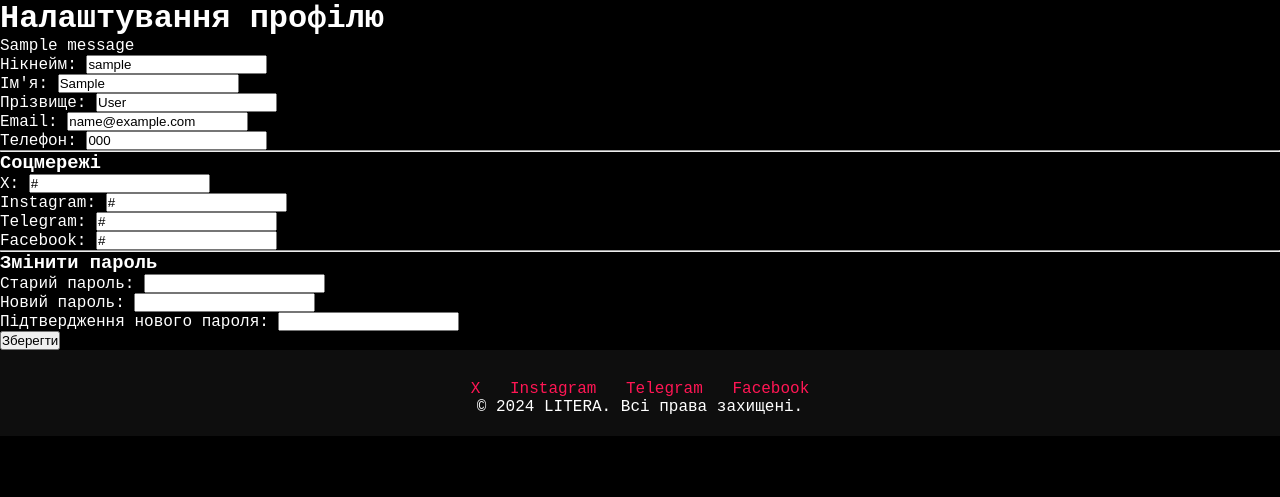
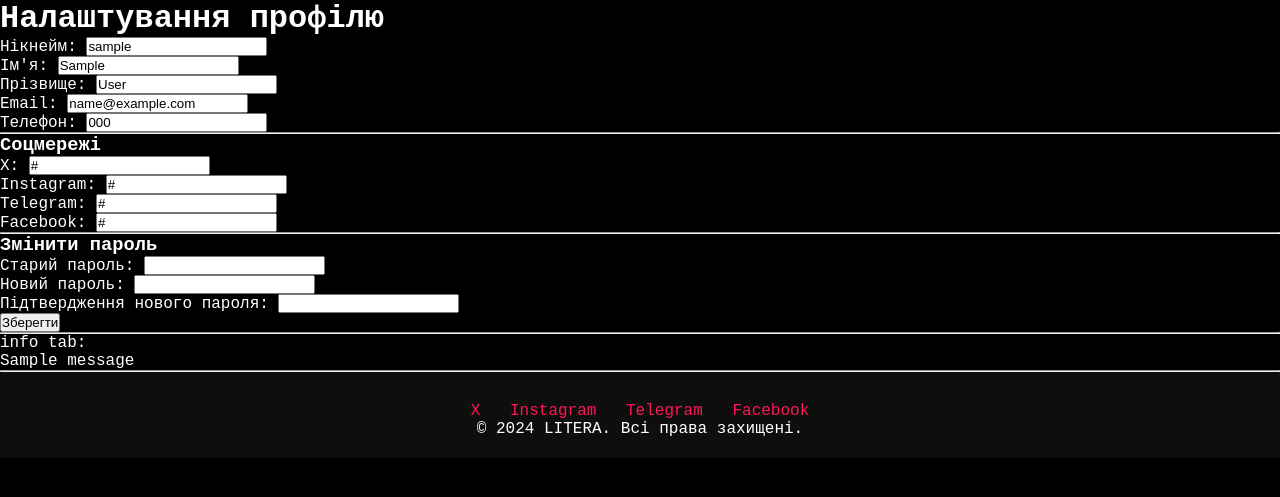
Before and after one commit to MarkianHrytseliakLpnu/WebWizards-Litera-Backend-, a Django app: page /settings/ in a window 1280 px wide. Shown: the part 85-582 px from the top of the page. Run offline with Django 5.2, Linux system fonts and the light colour scheme; a user stored in the database is signed in; tables that the repository leaves empty hold one stand-in row (values such as "Sample post"); one stand-in notice (Sample message) is shown.

Commit message:
fix user settings

```diff
--- a/templates/library_app/user_settings.html
+++ b/templates/library_app/user_settings.html
@@ -2,11 +2,6 @@
 {% block content %}
 
 <h1>Налаштування профілю</h1>
-{% if messages %}
-  {% for message in messages %}
-    <div class="alert">{{ message }}</div>
-  {% endfor %}
-{% endif %}
 
 <form method="POST">
   {% csrf_token %}
@@ -108,4 +103,13 @@
 
   <button type="submit" class="btn-save">Зберегти</button>
 </form>
+
+    {% if messages %}
+        <hr>
+        <p>info tab:</p>
+        {% for message in messages %}
+            <div class="alert">{{ message }}</div>
+        {% endfor %}
+        <hr>
+    {% endif %}
 {% endblock %}
```
